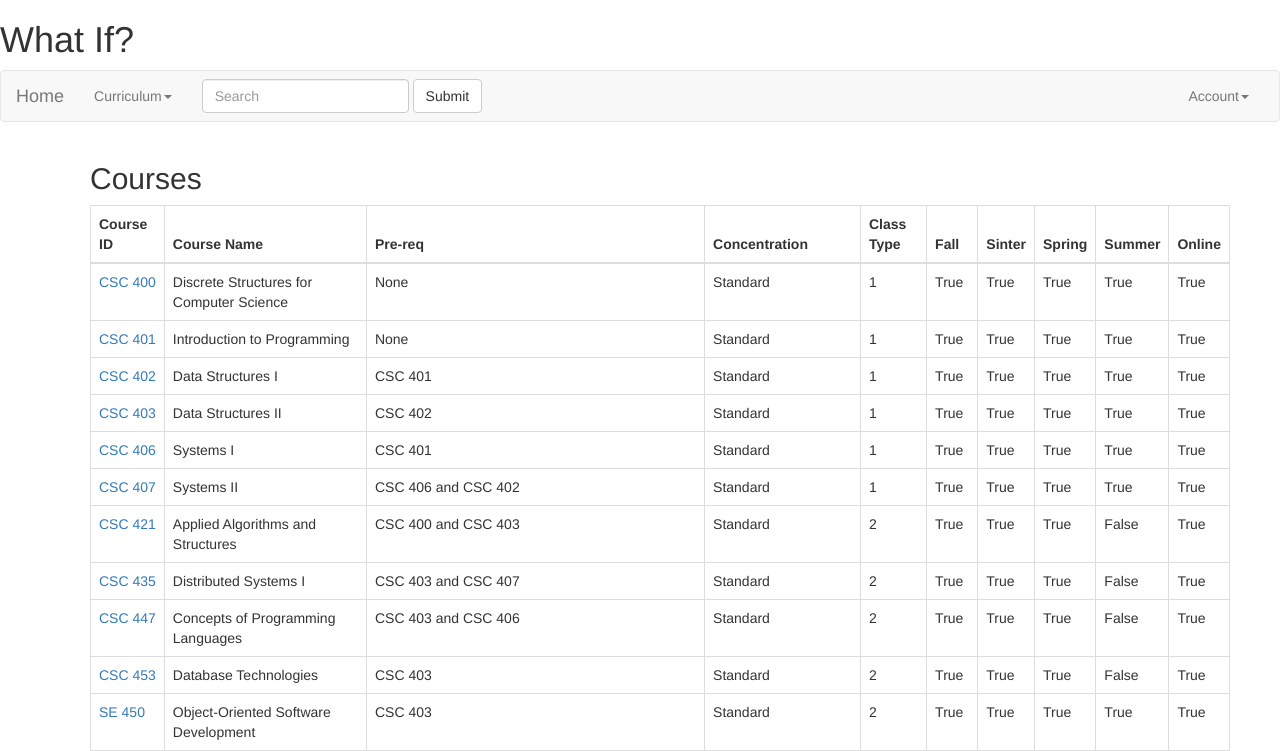
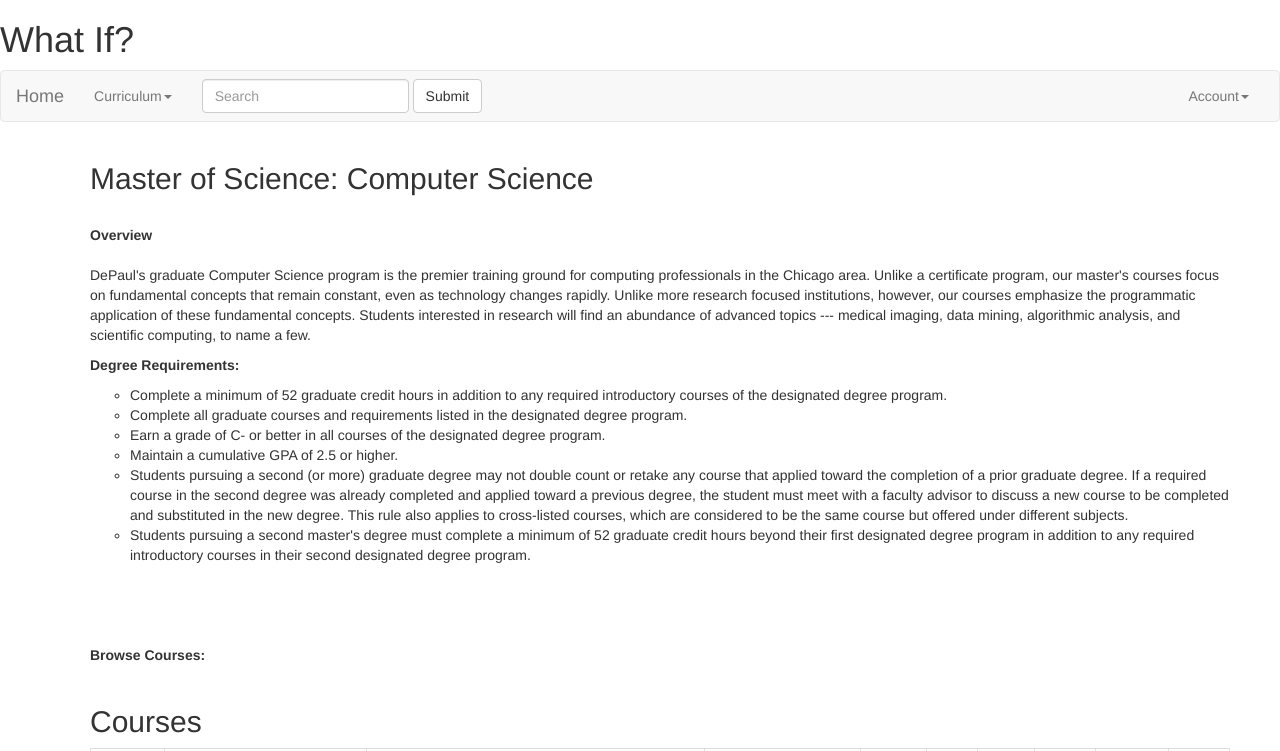
Before and after one commit to itsjessgameng/csc394softwareprojects, a Django app: page /cslist/ in a window 1280 px wide. Shown: the top 751 px of the page. Run offline with Django 3.2, Linux system fonts and the light colour scheme; data comes from the database, SQL or seed files in the repository; both versions use the stored data as it was after the commit; some libraries are stand-ins or nearby versions.

Commit message:
CS & IS html page updated

```diff
--- a/csc394project_master/src/templates/base.html
+++ b/csc394project_master/src/templates/base.html
@@ -3,7 +3,7 @@
 
 <head>
     <!-- Latest compiled and minified CSS -->
-    <title>Whenif | {% block title %} Shorten that url{% endblock title %}</title>
+    <title>DEPUAL UNIVERSITY</U> | {% block title %} Shorten that url{% endblock title %}</title>
    <!--
     <link rel="stylesheet" href="https://maxcdn.bootstrapcdn.com/bootstrap/3.3.7/css/bootstrap.min.css" integrity="sha384-BVYiiSIFeK1dGmJRAkycuHAHRg32OmUcww7on3RYdg4Va+PmSTsz/K68vbdEjh4u" crossorigin="anonymous">
     <link href="http://getbootstrap.com/examples/cover/cover.css" rel="stylesheet">
--- a/csc394project_master/src/templates/cs_Courses.html
+++ b/csc394project_master/src/templates/cs_Courses.html
@@ -211,6 +211,37 @@
 
     <ul style = "list-style-type: none">
       <div class="container">
+    <h2>Master of Science: Computer Science</h2>
+    <br>
+    <b>Overview</b>
+    <br>
+    <br>
+    <p>DePaul's graduate Computer Science program is the premier training ground for computing professionals in the Chicago area.
+    Unlike a certificate program, our master's courses focus on fundamental concepts that remain constant,
+    even as technology changes rapidly. Unlike more research focused institutions, however,
+    our courses emphasize the programmatic application of these fundamental concepts.
+    Students interested in research will find an abundance of advanced topics --- medical imaging,
+    data mining, algorithmic analysis, and scientific computing, to name a few.</p>
+    <b><p>Degree Requirements:</p></b>
+    <ul>
+      <li>Complete a minimum of 52 graduate credit hours in addition to any required introductory courses of the designated degree program.</li>
+      <li>Complete all graduate courses and requirements listed in the designated degree program.</li>
+      <li>Earn a grade of C- or better in all courses of the designated degree program.</li>
+      <li>Maintain a cumulative GPA of 2.5 or higher.</li>
+      <li>Students pursuing a second (or more) graduate degree may not double count or retake any course that applied toward the completion of a prior graduate degree. If a required course in the second degree was already completed and applied toward a previous degree, the student must meet with a faculty advisor to discuss a new course to be completed and substituted in the new degree. This rule also applies to cross-listed courses, which are considered to be the same course but offered under different subjects.</li>
+      <li> Students pursuing a second master's degree must complete a minimum of 52 graduate credit hours beyond their first designated degree program in addition to any required introductory courses in their second designated degree program.</li>
+      <br>
+      <br>
+      <br>
+    </ul>
+
+
+
+    <br>
+    <b>Browse Courses:</b>
+    <br>
+    <br>
+
         <h2>Courses</h2>
 
         <table class="table table-bordered">
```
Also changed, not shown: csc394project_master/src/templates/is_Courses.html (+25 -0 lines), csc394project_master/src/db.sqlite3.
